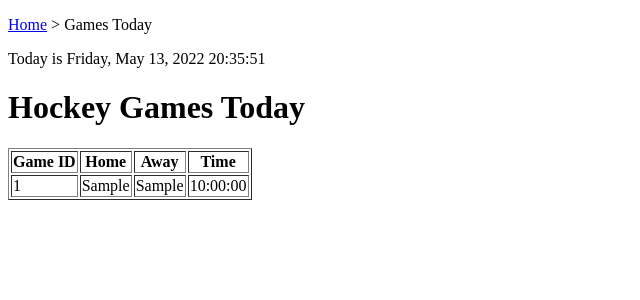
After one commit to travishein/python_programming, a Flask app: page /games_today in a window 1280 px wide. The commit adds this page. Shown: the top 300 px of the page, without its empty margins (0-640 px from the left). Run offline with Flask 2, Linux system fonts and the light colour scheme; a database or web service that is not in the repository returns one stand-in record (values such as "Sample title"); data that the repository does not hold is empty.

Commit message:
add a page for games today

```diff
--- a/ex02/server.py
+++ b/ex02/server.py
@@ -57,3 +57,14 @@ def welcome_page():
     today =  now.strftime("%A, %b %d, %Y %H:%M:%S")
 
     return render_template('main.html', today = today)
+
+
+@app.route("/games_today")
+def show_games_today():
+
+    now = datetime.datetime.now()
+    today =  now.strftime("%A, %b %d, %Y %H:%M:%S")
+    data=read_games_today()
+    #data=[]
+
+    return render_template('list_games.html', today=today, data=data)
--- /dev/null
+++ b/ex02/templates/list_games.html
@@ -0,0 +1,42 @@
+<!DOCTYPE html>
+<html lang="en">
+
+<head>
+    <title>Gemes Today</title>
+</head>
+
+<body>
+
+    <p><a href="/">Home</a> &gt; Games Today</p>
+
+
+    <p>Today is {{today}}</p>
+
+    {% if data|length > 0 %}
+    <h1>Hockey Games Today</h1>
+
+    <table border="1">
+
+    <tr>
+        <th>Game ID</th>
+        <th>Home</th>
+        <th>Away</th>
+        <th>Time</th>
+    </tr>
+    {% for game in data %}
+    <tr>
+    <td>{{game['GameID']}}</td>
+    <td>{{game['HomeTeam']}}</td>
+    <td>{{game['AwayTeam']}}</td>
+    <td>{{game['DateTime'][11:]}}</td>
+    </tr>
+
+    {% endfor %}
+    </table>
+
+    {% else %}
+    <h1>No Games Today</h1>
+    {% endif %}
+</body>
+
+</html>
--- a/ex02/templates/main.html
+++ b/ex02/templates/main.html
@@ -8,6 +8,12 @@
 <body>
     <p>Home</p>
     <p>Today is {{today}}</p>
+
+
+    <h1>Menu</h1>
+    <ul>
+    <li><a href="/games_today">Games Today</a></li>
+    </ul>
 </body>
 
 </html>
```
